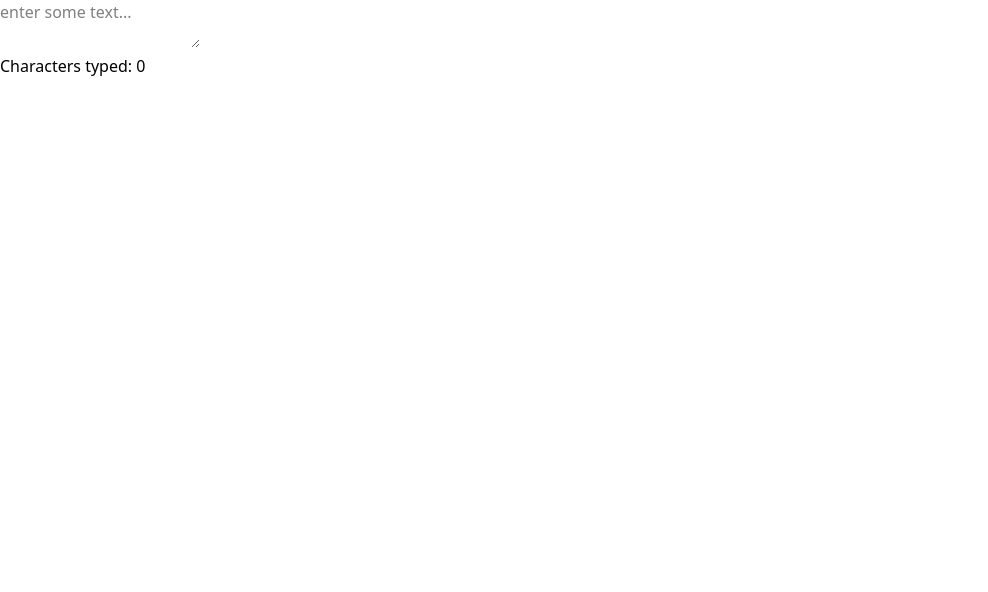
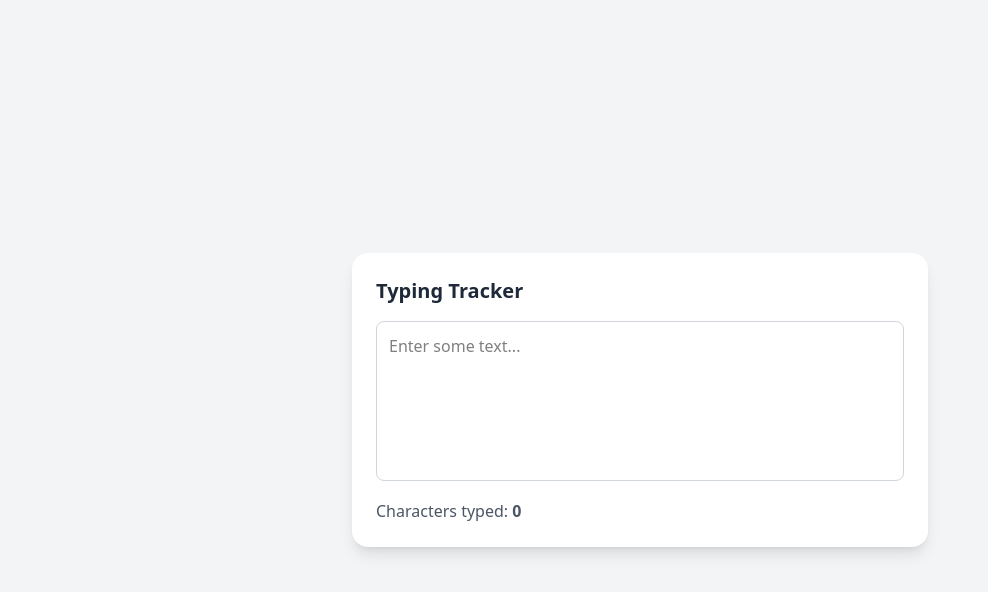
Before and after one commit to PraneethBunny123/All-App, a React (Vite) app: page / in a window 1280 px wide. Shown: the top 592 px of the page, without its empty margins (0-988 px from the left). Built offline with nearby package versions, Linux system fonts and the light colour scheme.

Commit message:
Adding styles using chatgpt

```diff
--- a/src/project-apps/UseEffectMastery/TypingTracker.jsx
+++ b/src/project-apps/UseEffectMastery/TypingTracker.jsx
@@ -17,9 +17,17 @@ const TypingTracker = () => {
     }
 
     return (
-        <div>
-            <textarea value={textTyped} typeof='text' placeholder='enter some text...' onChange={handleOnChange}/>
-            <p>Characters typed: {charCount}</p>
+        <div className="min-h-screen flex flex-col items-center justify-center bg-gray-100 p-4">
+            <div className="w-full max-w-xl bg-white p-6 rounded-2xl shadow-lg">
+                <h2 className="text-xl font-semibold mb-4 text-gray-800">Typing Tracker</h2>
+                <textarea
+                    value={textTyped}
+                    placeholder="Enter some text..."
+                    onChange={handleOnChange}
+                    className="w-full h-40 p-3 border border-gray-300 rounded-lg resize-none focus:outline-none focus:ring-2 focus:ring-blue-500"
+                />
+                <p className="mt-3 text-gray-600">Characters typed: <span className="font-semibold">{charCount}</span></p>
+            </div>
         </div>
     )
 }
```
